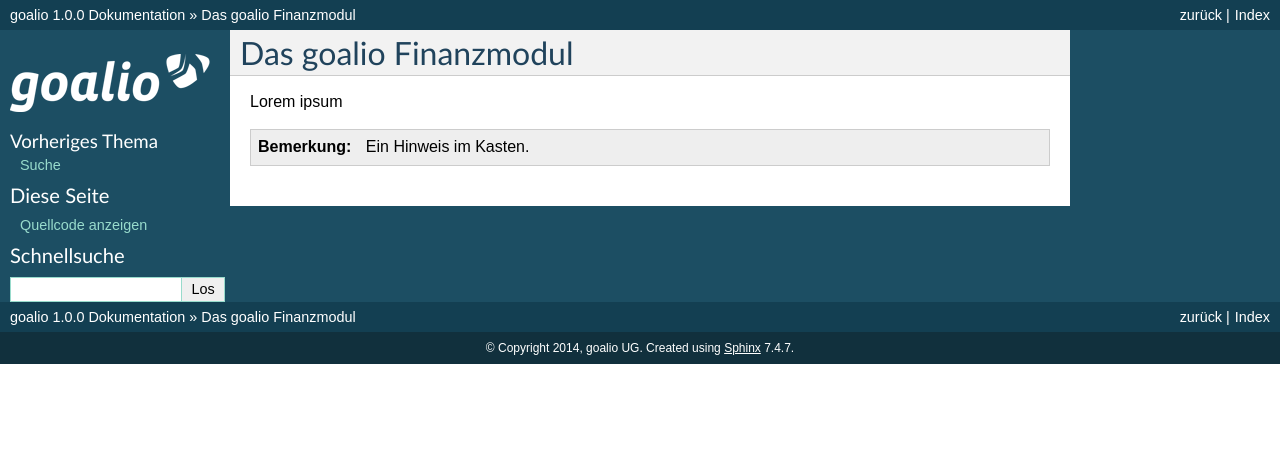
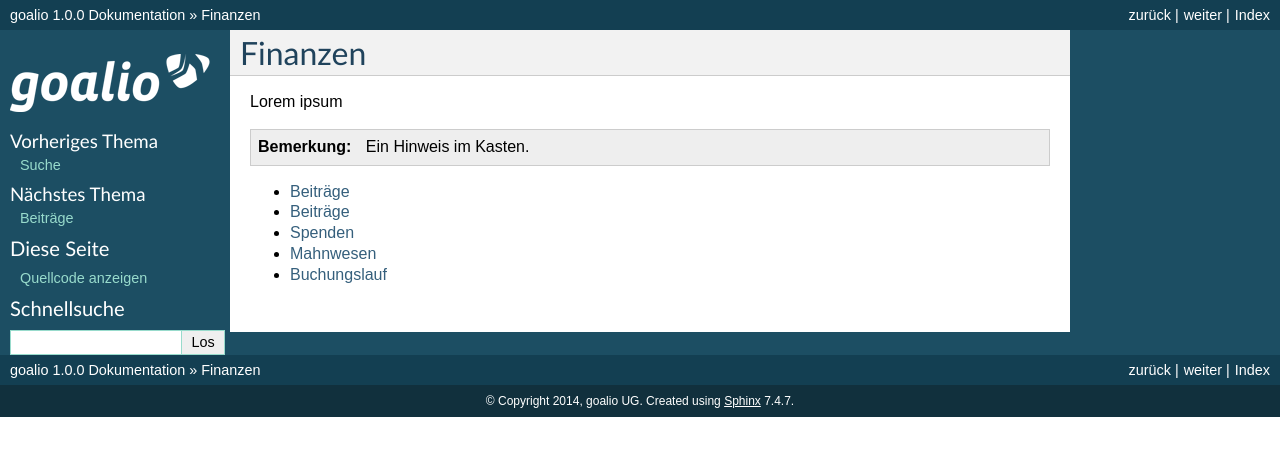
Before and after one commit to goalio/docs, a Sphinx documentation site: the page built from docs/module/finanzen.intro.rst, in a window 1280 px wide. Shown: the top 456 px of the page. Built offline with Sphinx 7.4.7, drawn with Linux system fonts in a browser that asks for light colours; formulas are drawn with MathJax 3.

Commit message:
finanzen sub toc

```diff
--- /dev/null
+++ b/docs/module/finanzen.beitraege.rst
@@ -0,0 +1,4 @@
+Beiträge
+========
+
+Lorem ipsum
--- /dev/null
+++ b/docs/module/finanzen.buchungslauf.rst
@@ -0,0 +1,4 @@
+Buchungslauf
+============
+
+Lorem ipsum
--- a/docs/module/finanzen.intro.rst
+++ b/docs/module/finanzen.intro.rst
@@ -1,10 +1,17 @@
-.. _goalio.finanzen.intro:
-
-Das goalio Finanzmodul
-======================
+Finanzen
+========
 
 Lorem ipsum
 
 
 .. note::
 	Ein Hinweis im Kasten.
+
+
+.. toctree::
+
+   finanzen.beitraege
+   finanzen.konten
+   finanzen.spenden
+   finanzen.mahnwesen
+   finanzen.buchungslauf
--- /dev/null
+++ b/docs/module/finanzen.konten.rst
@@ -0,0 +1,4 @@
+Beiträge
+========
+
+Lorem ipsum
--- /dev/null
+++ b/docs/module/finanzen.mahnwesen.rst
@@ -0,0 +1,4 @@
+Mahnwesen
+=========
+
+Lorem ipsum
--- /dev/null
+++ b/docs/module/finanzen.spenden.rst
@@ -0,0 +1,4 @@
+Spenden
+=======
+
+Lorem ipsum
```
